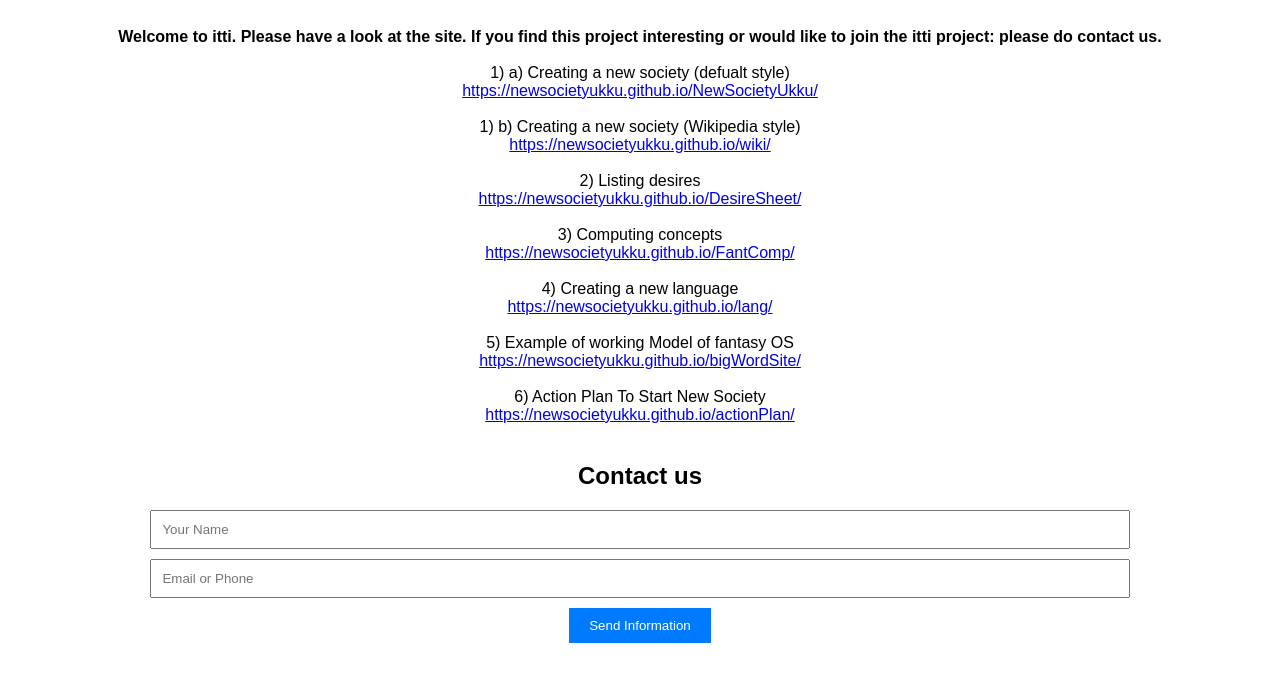
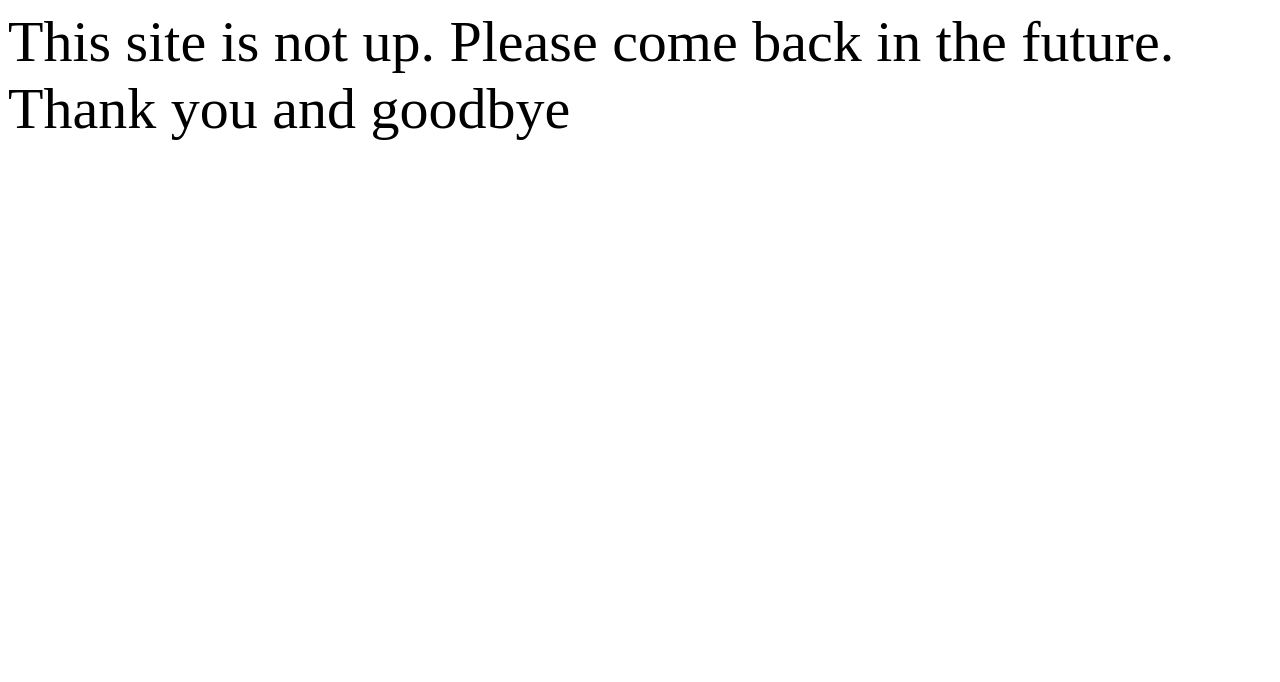
Before and after one commit to NewSocietyUkku/actionPlan, a plain HTML site: page index.html in a window 1280 px wide. Drawn offline with Linux system fonts and the light colour scheme.

Commit message:
Add files via upload

```diff
--- a/index.html
+++ b/index.html
@@ -1,244 +1,5 @@
-<b>
-Welcome to itti. Please have a look at the site.
-
-If you find this project interesting or would like to join the itti project: please do contact us.
-</b>
+<p style="font-size:58px;">
 
 
-<br>
-
-
-<br>
-
-
-
-1)
-a) Creating a new society (defualt style)
-<br>
-
-
-<a href=
-
-  "https://newsocietyukku.github.io/NewSocietyUkku/"
-
-  >https://newsocietyukku.github.io/NewSocietyUkku/</a>
-
-
-
-<br>
-
-
-<br>
-
-
-1)
-b) Creating a new society (Wikipedia style)
-
-
-
-<br>
-
-
-<a href=
-
-  "https://newsocietyukku.github.io/wiki/"
-
-  >https://newsocietyukku.github.io/wiki/</a>
-
-
-
-<br>
-
-
-<br>
-
-
-
-2) Listing desires
-
-<br>
-
-<a href=
-
-  "https://newsocietyukku.github.io/DesireSheet/"
-
-  >https://newsocietyukku.github.io/DesireSheet/</a>
-
-
-
-<br>
-
-
-<br>
-
-3) Computing concepts
-
-
-
-
-<br>
-
-
-
-<a href=
-
-  "https://newsocietyukku.github.io/FantComp/"
-
-  >https://newsocietyukku.github.io/FantComp/</a>
-
-
-<br>
-
-
-<br>
-
-
-
-
-4) Creating a new language
-
-
-<br>
-
-
-
-
-<a href=
-
-  "https://newsocietyukku.github.io/lang/"
-
-  >https://newsocietyukku.github.io/lang/</a>
-
-
-
-<br>
-
-
-<br>
-
-
-
-
-
-
-
-
-
-
-5) Example of working Model of fantasy OS
-
-
-
-<br>
-
-
-
-
-<a href=
-
-  "https://newsocietyukku.github.io/bigWordSite/"
-
-
-
-
-  >https://newsocietyukku.github.io/bigWordSite/</a>
-
-
-
-<br>
-
-
-<br>
-
-
-
-
-
-6) Action Plan To Start New Society
-
-
-<br>
-
-
-
-
-<a href=
-
-
-  "https://newsocietyukku.github.io/actionPlan/"
-
-
-  >https://newsocietyukku.github.io/actionPlan/</a>
-
-
-
-
-<br>
-
-
-<br>
-
-
-
-<!DOCTYPE html>
-<html>
-<head>
-    <title>Contact Author</title>
-    <style>
-        body { font-family: Arial; padding: 20px; text-align: center; }
-        input { display: block; width: 80%; margin: 10px auto; padding: 10px; }
-        button { background: #007BFF; color: white; border: none; padding: 10px 20px; cursor: pointer; }
-    </style>
-</head>
-<body>
-
-    <h2>Contact us</h2>
-    <form id="myContactForm">
-        <input type="text" id="userName" placeholder="Your Name" required>
-        <input type="text" id="userContact" placeholder="Email or Phone" required>
-        <button type="submit" id="submitBtn">Send Information</button>
-    </form>
-
-    <script>
-        // REPLACE THESE WITH YOUR ACTUAL KEYS
-        const PERSONAL_ACCESS_TOKEN = 'patRP8I7hFvBhlae6.4e35e0bbb55b9074052c3a33001530f9ca187a06c3d8c62805a08a4906367d65';
-        const BASE_ID = 'appukUMN9hOElR4Fr';
-
-        const TABLE_NAME = 'dogFish'; // Or whatever your table is named
-
-        document.getElementById('myContactForm').addEventListener('submit', function(e) {
-            e.preventDefault();
-
-            const name = document.getElementById('userName').value;
-            const contact = document.getElementById('userContact').value;
-            const btn = document.getElementById('submitBtn');
-
-            btn.innerText = "Sending...";
-
-            fetch(`https://api.airtable.com/v0/${BASE_ID}/${TABLE_NAME}`, {
-                method: 'POST',
-                headers: {
-                    'Authorization': `Bearer ${PERSONAL_ACCESS_TOKEN}`,
-                    'Content-Type': 'application/json'
-                },
-                body: JSON.stringify({
-                    "fields": {
-                        "Name": name,
-                        "Notes": contact
-                    }
-                })
-            })
-            .then(response => response.json())
-            .then(data => {
-                alert("Info sent privately. We'll contact you soon :)");
-                btn.innerText = "Send Information";
-                document.getElementById('myContactForm').reset();
-            })
-            .catch(error => {
-                console.error('Error:', error);
-                alert("Something went wrong.");
-            });
-        });
-    </script>
-</body>
-</html>
+This site is not up. Please come back in the future. Thank you and goodbye
+</p>
```
